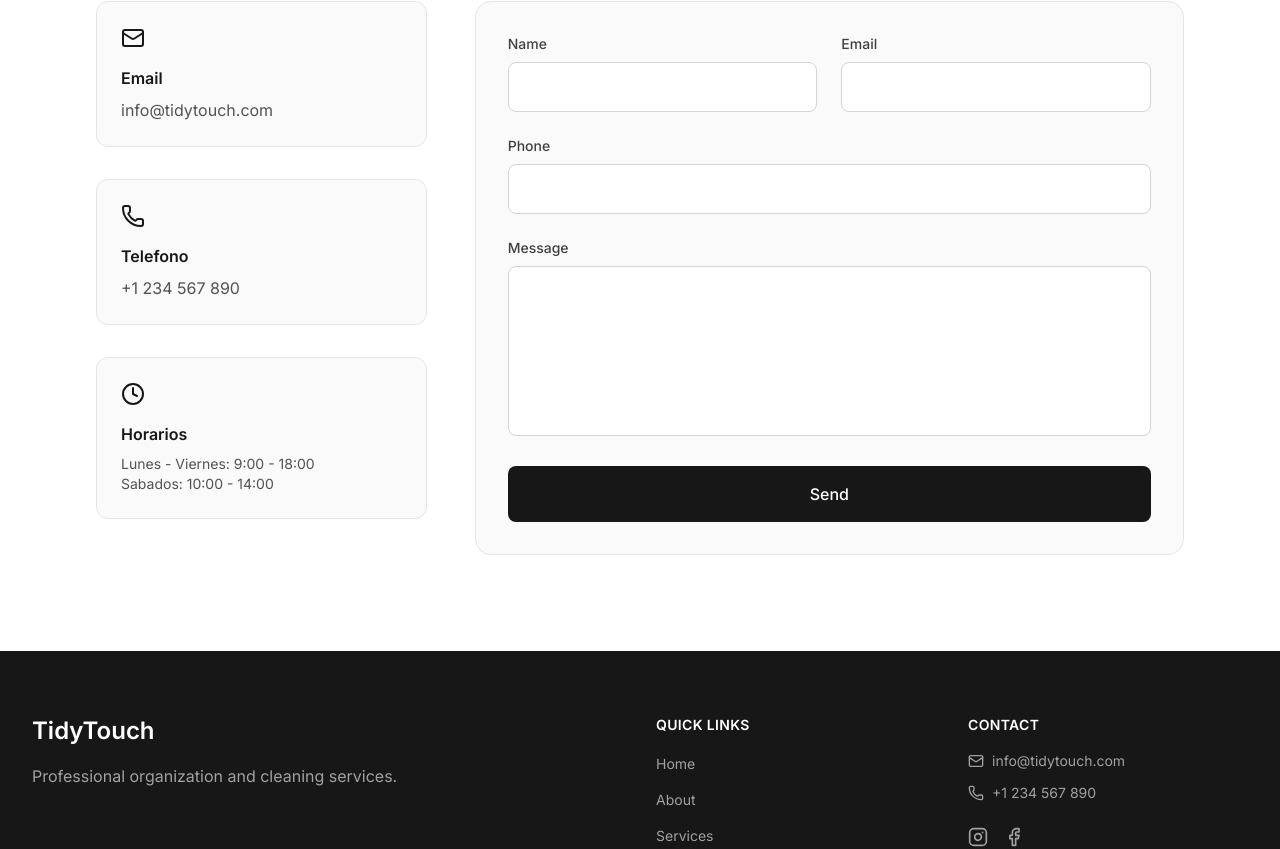
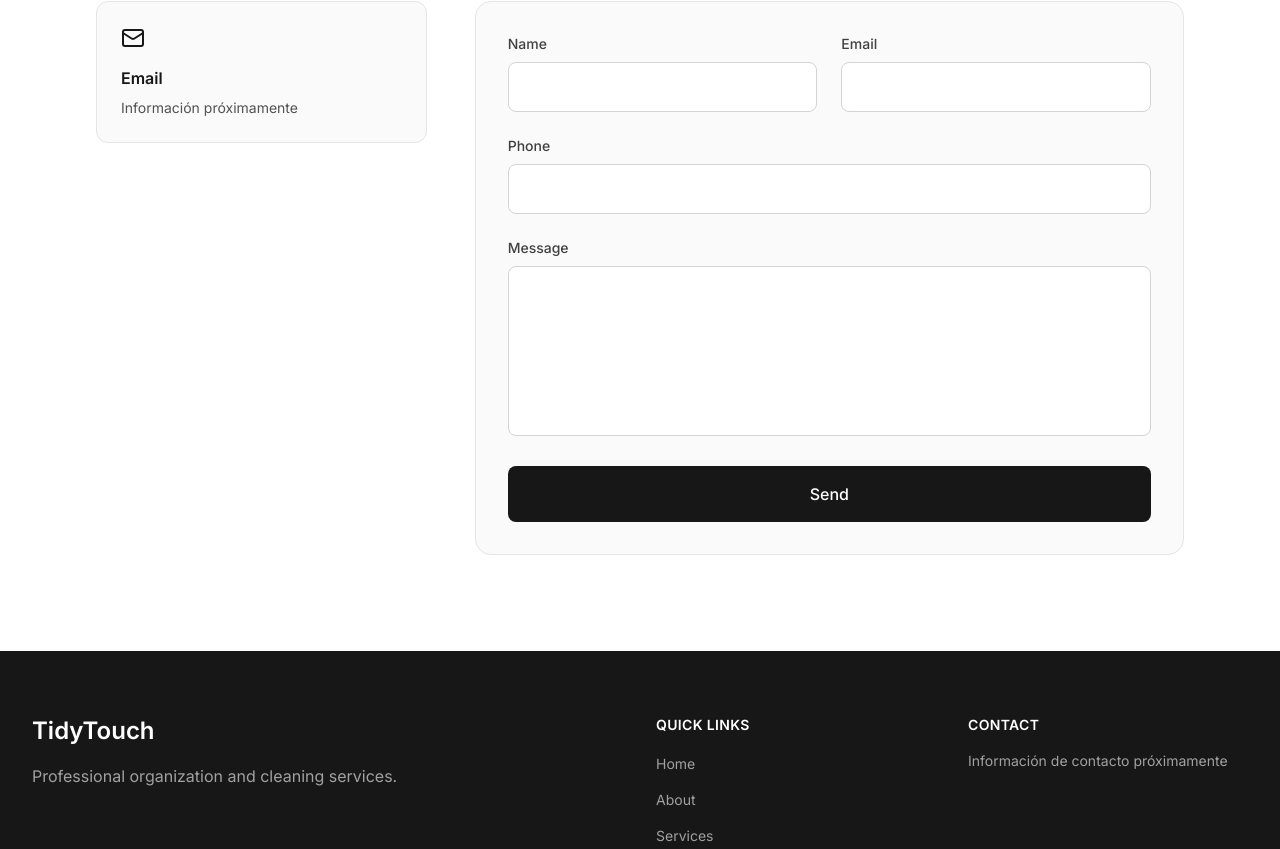
Before and after one commit to MatiasFormoso/tidytouch, a Next.js app: page /en/contacto in a window 1280 px wide. Shown: the part 251-1100 px from the top of the page. Built offline with nearby package versions, Linux system fonts and the light colour scheme.

Commit message:
refactor: remove all invented contact information
- Remove fake email, phone, and hours from Footer
- Remove fake contact info from ContactForm
- Add clear TODO comments for real information from PDF
- Ensure no false information is displayed to users

```diff
--- a/src/components/ContactForm.tsx
+++ b/src/components/ContactForm.tsx
@@ -21,37 +21,9 @@ export default function ContactForm({ t }: ContactFormProps) {
         >
           <Mail className="w-6 h-6 text-neutral-900 mb-4" />
           <h3 className="font-semibold text-neutral-900 mb-2">Email</h3>
-          <a href="mailto:info@tidytouch.com" className="text-neutral-600 hover:text-neutral-900 transition-colors">
-            info@tidytouch.com
-          </a>
-        </motion.div>
-
-        <motion.div
-          initial={{ opacity: 0, x: -20 }}
-          whileInView={{ opacity: 1, x: 0 }}
-          viewport={{ once: true }}
-          transition={{ delay: 0.1 }}
-          className="p-6 bg-neutral-50 rounded-xl border border-neutral-200"
-        >
-          <Phone className="w-6 h-6 text-neutral-900 mb-4" />
-          <h3 className="font-semibold text-neutral-900 mb-2">Telefono</h3>
-          <a href="tel:+1234567890" className="text-neutral-600 hover:text-neutral-900 transition-colors">
-            +1 234 567 890
-          </a>
-        </motion.div>
-
-        <motion.div
-          initial={{ opacity: 0, x: -20 }}
-          whileInView={{ opacity: 1, x: 0 }}
-          viewport={{ once: true }}
-          transition={{ delay: 0.2 }}
-          className="p-6 bg-neutral-50 rounded-xl border border-neutral-200"
-        >
-          <Clock className="w-6 h-6 text-neutral-900 mb-4" />
-          <h3 className="font-semibold text-neutral-900 mb-2">Horarios</h3>
           <p className="text-neutral-600 text-sm">
-            Lunes - Viernes: 9:00 - 18:00<br />
-            Sabados: 10:00 - 14:00
+            {/* TODO: Agregar email real del PDF */}
+            Información próximamente
           </p>
         </motion.div>
       </div>
--- a/src/components/Footer.tsx
+++ b/src/components/Footer.tsx
@@ -56,27 +56,11 @@ export default function Footer({ t, locale }: FooterProps) {
               {t.footer.contact}
             </h4>
             <ul className="space-y-3">
-              <li>
-                <a href="mailto:info@tidytouch.com" className="flex items-center gap-2 text-neutral-400 hover:text-white text-sm transition-colors">
-                  <Mail className="w-4 h-4" />
-                  info@tidytouch.com
-                </a>
-              </li>
-              <li>
-                <a href="tel:+1234567890" className="flex items-center gap-2 text-neutral-400 hover:text-white text-sm transition-colors">
-                  <Phone className="w-4 h-4" />
-                  +1 234 567 890
-                </a>
+              {/* TODO: Agregar información de contacto real del PDF */}
+              <li className="text-neutral-400 text-sm">
+                Información de contacto próximamente
               </li>
             </ul>
-            <div className="flex gap-4 mt-6">
-              <a href="#" className="text-neutral-400 hover:text-white transition-colors">
-                <Instagram className="w-5 h-5" />
-              </a>
-              <a href="#" className="text-neutral-400 hover:text-white transition-colors">
-                <Facebook className="w-5 h-5" />
-              </a>
-            </div>
           </div>
         </div>
 
```
